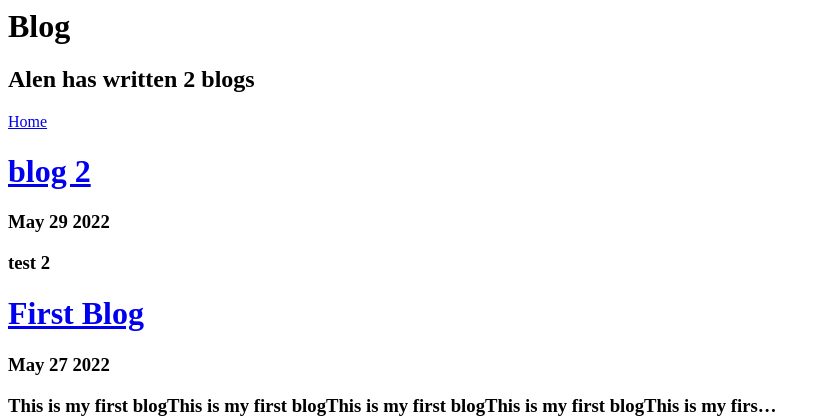
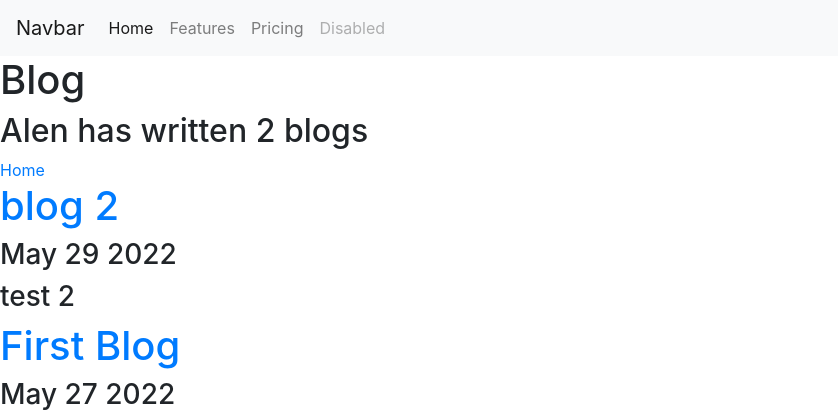
Before and after one commit to cozyflexing/personal-portfolio-project, a Django app: page /blog/ in a window 1280 px wide. Shown: the top 419 px of the page, without its empty margins (0-838 px from the left). Run offline with Django 4.2, Linux system fonts and the light colour scheme; data comes from the database, SQL or seed files in the repository.

Commit message:
style updates

```diff
--- /dev/null
+++ b/blog/templates/blog/base.html
@@ -0,0 +1,52 @@
+<!doctype html>
+<html lang="en">
+  <head>
+    <!-- Required meta tags -->
+    <meta charset="utf-8">
+    <meta name="viewport" content="width=device-width, initial-scale=1, shrink-to-fit=no">
+
+    <!-- Bootstrap CSS -->
+    <link rel="stylesheet" href="https://cdn.jsdelivr.net/npm/bootstrap@4.6.1/dist/css/bootstrap.min.css" integrity="sha384-zCbKRCUGaJDkqS1kPbPd7TveP5iyJE0EjAuZQTgFLD2ylzuqKfdKlfG/eSrtxUkn" crossorigin="anonymous">
+
+    <title>Alen's Portfolio</title>
+  </head>
+  <body>
+    <nav class="navbar navbar-expand-lg navbar-light bg-light">
+        <a class="navbar-brand" href="#">Navbar</a>
+        <button class="navbar-toggler" type="button" data-toggle="collapse" data-target="#navbarNav" aria-controls="navbarNav" aria-expanded="false" aria-label="Toggle navigation">
+          <span class="navbar-toggler-icon"></span>
+        </button>
+        <div class="collapse navbar-collapse" id="navbarNav">
+          <ul class="navbar-nav">
+            <li class="nav-item active">
+              <a class="nav-link" href="#">Home <span class="sr-only">(current)</span></a>
+            </li>
+            <li class="nav-item">
+              <a class="nav-link" href="#">Features</a>
+            </li>
+            <li class="nav-item">
+              <a class="nav-link" href="#">Pricing</a>
+            </li>
+            <li class="nav-item">
+              <a class="nav-link disabled">Disabled</a>
+            </li>
+          </ul>
+        </div>
+      </nav>
+
+{% block content %}{% endblock %}
+
+    <!-- Optional JavaScript; choose one of the two! -->
+
+    <!-- Option 1: jQuery and Bootstrap Bundle (includes Popper) -->
+    <script src="https://cdn.jsdelivr.net/npm/jquery@3.5.1/dist/jquery.slim.min.js" integrity="sha384-DfXdz2htPH0lsSSs5nCTpuj/zy4C+OGpamoFVy38MVBnE+IbbVYUew+OrCXaRkfj" crossorigin="anonymous"></script>
+    <script src="https://cdn.jsdelivr.net/npm/bootstrap@4.6.1/dist/js/bootstrap.bundle.min.js" integrity="sha384-fQybjgWLrvvRgtW6bFlB7jaZrFsaBXjsOMm/tB9LTS58ONXgqbR9W8oWht/amnpF" crossorigin="anonymous"></script>
+
+    <!-- Option 2: Separate Popper and Bootstrap JS -->
+    <!--
+    <script src="https://cdn.jsdelivr.net/npm/jquery@3.5.1/dist/jquery.slim.min.js" integrity="sha384-DfXdz2htPH0lsSSs5nCTpuj/zy4C+OGpamoFVy38MVBnE+IbbVYUew+OrCXaRkfj" crossorigin="anonymous"></script>
+    <script src="https://cdn.jsdelivr.net/npm/popper.js@1.16.1/dist/umd/popper.min.js" integrity="sha384-9/reFTGAW83EW2RDu2S0VKaIzap3H66lZH81PoYlFhbGU+6BZp6G7niu735Sk7lN" crossorigin="anonymous"></script>
+    <script src="https://cdn.jsdelivr.net/npm/bootstrap@4.6.1/dist/js/bootstrap.min.js" integrity="sha384-VHvPCCyXqtD5DqJeNxl2dtTyhF78xXNXdkwX1CZeRusQfRKp+tA7hAShOK/B/fQ2" crossorigin="anonymous"></script>
+    -->
+  </body>
+</html>
--- a/blog/templates/blog/blogs_home.html
+++ b/blog/templates/blog/blogs_home.html
@@ -1,3 +1,5 @@
+{% extends 'blog/base.html' %}
+{% block content %}
 <h1>Blog</h1>
 <h2>Alen has written {{ blog_count }} blog{{ blogs.count|pluralize }} </h2>
 
@@ -9,3 +11,4 @@
 <h3>{{ blog.description|striptags|truncatechars:100 }}</h3>
 
 {% endfor %}
+{% endblock content %}
--- a/blog/templates/blog/detail.html
+++ b/blog/templates/blog/detail.html
@@ -1,6 +1,8 @@
-
+{% extends 'blog/base.html' %}
+{% block content %}
 <a href="{% url 'blog:blogs_home' %}">Home</a>
 
 <h1>{{ blog.title }}</h1>
 <h2>{{ blog.date|date:'F jS Y' }}</h2>
 {{ blog.description|safe }}
+{% endblock content %}
```
